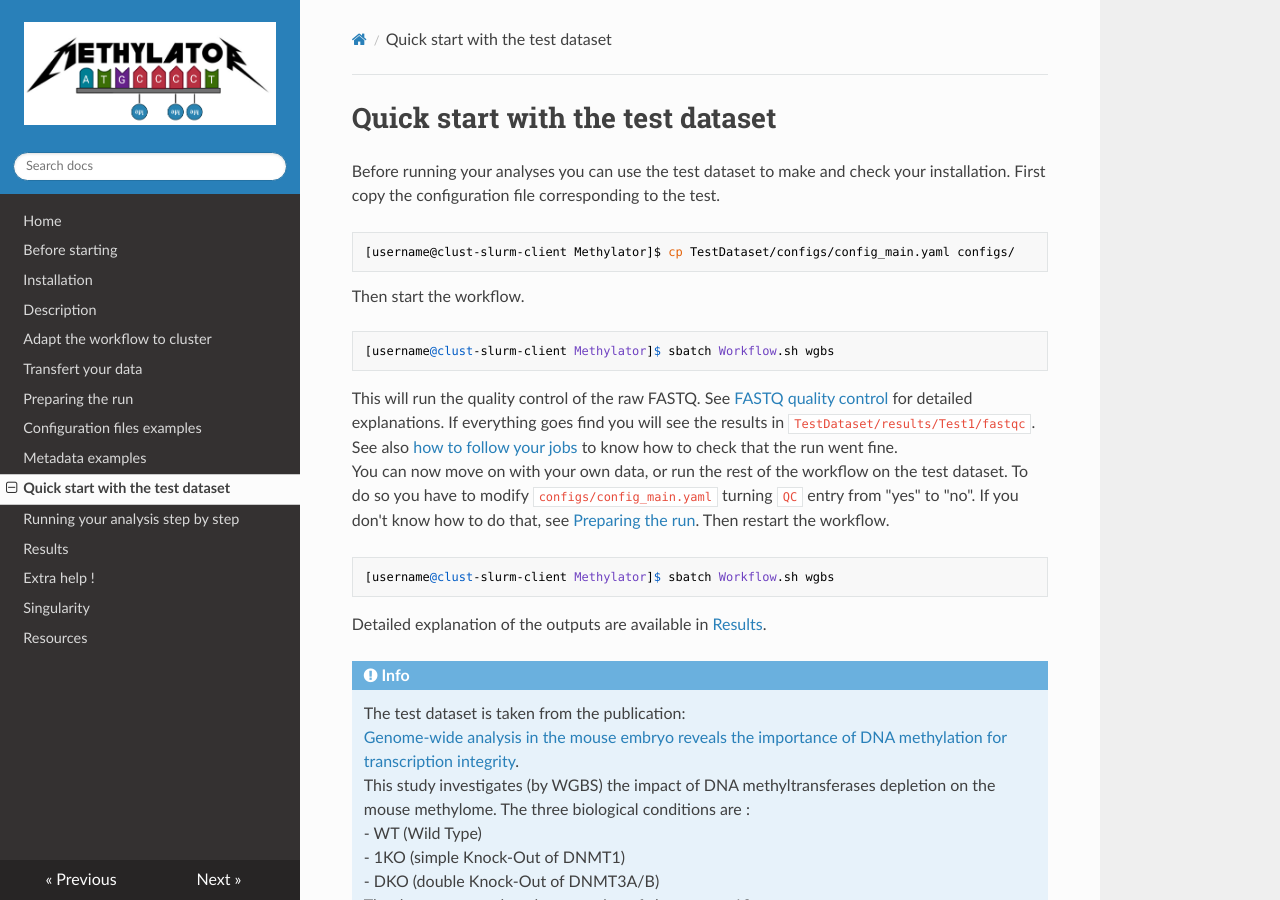
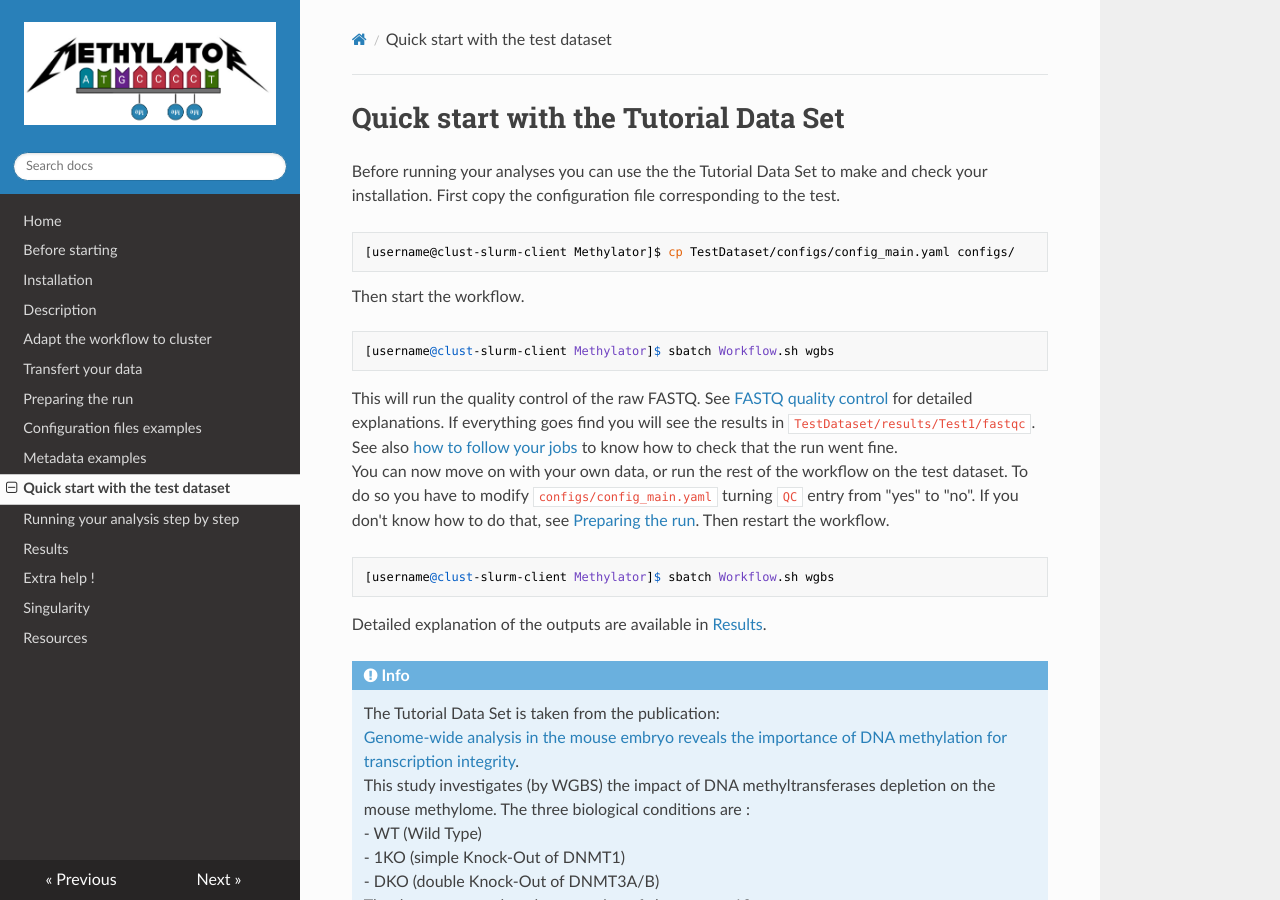
Before and after one commit to parisepigenetics/Methylator-Documentation, an MkDocs documentation site: the page built from docs/quick_start.md, in a window 1280 px wide and 900 px high. Built offline with MkDocs 1.6.1, drawn with Linux system fonts in a browser that asks for light colours; nearby versions of some CDN libraries.

Commit message:
Update quick_start.md

````diff
--- a/docs/quick_start.md
+++ b/docs/quick_start.md
@@ -1,6 +1,6 @@
-# Quick start with the test dataset
+# Quick start with the Tutorial Data Set
 
-Before running your analyses you can use the test dataset to make and check your installation.
+Before running your analyses you can use the the Tutorial Data Set to make and check your installation.
 First copy the configuration file corresponding to the test.
 
 ```sh
@@ -22,7 +22,7 @@ You can now move on with your own data, or run the rest of the workflow on the t
 Detailed explanation of the outputs are available in [Results](results.md).
 
 !!! info inline
-    The test dataset is taken from the publication:
+    The Tutorial Data Set is taken from the publication:
     [Genome-wide analysis in the mouse embryo reveals the importance of DNA methylation for transcription integrity](https://www.nature.com/articles/s41467-020-16919-w).
     This study investigates (by WGBS) the impact of DNA methyltransferases depletion on the mouse methylome. The three biological conditions are :
     - WT  (Wild Type)
````
